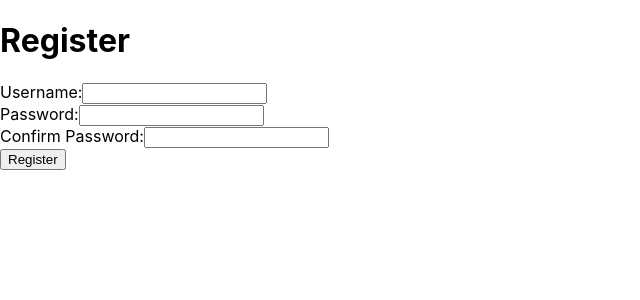
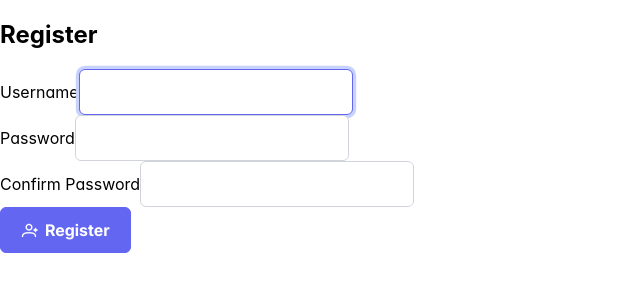
Before and after one commit to fefumo/PrecisionArc-frontend, a React (Create React App) app: page /register in a window 1280 px wide. Shown: the top 300 px of the page, without its empty margins (0-640 px from the left). Built offline with nearby package versions, Linux system fonts and the light colour scheme.

Commit message:
changed welcome page to primefaces

```diff
--- a/package.json
+++ b/package.json
@@ -8,6 +8,9 @@
     "@testing-library/react": "^13.4.0",
     "@testing-library/user-event": "^13.5.0",
     "axios": "^1.7.9",
+    "primeflex": "^3.3.1",
+    "primeicons": "^7.0.0",
+    "primereact": "^10.8.5",
     "react": "^18.3.1",
     "react-dom": "^18.3.1",
     "react-redux": "^9.1.2",
--- a/src/components/LoginForm.js
+++ b/src/components/LoginForm.js
@@ -2,63 +2,74 @@ import React, { useState } from "react";
 import { loginUser } from "../services/auth-api";
 import { useDispatch } from "react-redux";
 import { setToken } from "../services/store";
-import { useNavigate } from "react-router-dom";
+// import { useNavigate } from "react-router-dom";
+import { Button } from 'primereact/button';
+import { InputText } from 'primereact/inputtext';
+import { Password } from 'primereact/password';
 
 function LoginForm() {
     const [username, setUsername] = useState("");
     const [password, setPassword] = useState("");
     const [error, setError] = useState(null);
     const dispatch = useDispatch();
-    const navigate = useNavigate();
+    // const navigate = useNavigate();
 
-    const handleSubmit= async (e) => {
+    const handleSubmit = async (e) => {
         e.preventDefault();
         setError(null);
 
-        try{
+        try {
             const response = await loginUser(username, password);
-            console.log("succsessful login: ", response.data);
+            console.log("Successful login: ", response.data);
             const { token } = response.data;
             dispatch(setToken(token));
-            alert("you are logged in");
-            navigate("/mainpage");
-
-        } catch(err){
+            alert("You are logged in");
+        } catch (err) {
             console.error("Login failed:", err.response?.data || err.message);
             setError(err.response?.data?.message || "Login failed.");
         }
-    }
+    };
 
     return (
-        <>
-        <div>
+        <div className="p-d-flex p-flex-column p-align-center p-mt-5">
+            <div className="card">
+                <h2>Login</h2>
                 <form onSubmit={handleSubmit}>
-                <div>
-                    <label htmlFor='username'>Username: </label>
-                    <input
-                        type="username"
-                        name='username'
+                    <div className="p-field">
+                        <label htmlFor="username">Username</label>
+                        <InputText
+                            id="username"
                             value={username}
                             onChange={(e) => setUsername(e.target.value)}
+                            required
+                            autoFocus
                         />
                     </div>
-                <div>
-                    <label htmlFor='password'>Password: </label>
-                    <input
-                        type="password"
-                        name='password'
+
+                    <div className="p-field">
+                        <label htmlFor="password">Password</label>
+                        <Password
+                            id="password"
                             value={password}
                             onChange={(e) => setPassword(e.target.value)}
+                            required
                         />
                     </div>
-                <div>
-                    <button type="submit">Submit</button>
+
+                    <div className="p-field">
+                        <Button
+                            label="Login"
+                            icon="pi pi-sign-in"
+                            type="submit"
+                            className="p-button-success"
+                        />
                     </div>
+
                     {error && <p style={{ color: "red" }}>{error}</p>}
                 </form>
             </div>
-        </>
-    )
-};
+        </div>
+    );
+}
 
 export default LoginForm;
--- a/src/components/RegisterForm.js
+++ b/src/components/RegisterForm.js
@@ -1,5 +1,8 @@
 import React, { useState } from 'react';
-import { useNavigate } from 'react-router-dom'; // Для навигации после успешной регистрации
+import { Button } from 'primereact/button';
+import { InputText } from 'primereact/inputtext';
+import { Password } from 'primereact/password';
+import { useNavigate } from 'react-router-dom';
 import { registerUser } from '../services/auth-api';
 
 function RegisterForm() {
@@ -18,60 +21,64 @@ function RegisterForm() {
             return;
         }
 
-        if (username && password) {
-            try{
-                const response = await registerUser(username,password);
+        try {
+            const response = await registerUser(username, password);
             console.log("Registration successful for", username);
-                navigate('/'); // go to welcomepage
-            }catch(err){
+            navigate('/'); // Перенаправляем на страницу логина
+        } catch (err) {
             console.error("Registration failed:", err.response?.data || err.message);
             setError(err.response?.data?.message || "Registration failed.");
-            }
-
-        } else {
-            setError("All fields are required.");
         }
     };
 
     return (
-        <div>
-            <h1>Register</h1>
+        <div className="p-d-flex p-flex-column p-align-center p-mt-5">
+            <div className="card">
+                <h2>Register</h2>
                 <form onSubmit={handleSubmit}>
-                <div>
-                    <label htmlFor="username">Username:</label>
-                    <input
-                        type="text"
+                    <div className="p-field">
+                        <label htmlFor="username">Username</label>
+                        <InputText
                             id="username"
                             value={username}
                             onChange={(e) => setUsername(e.target.value)}
                             required
+                            autoFocus
                         />
                     </div>
-                <div>
-                    <label htmlFor="password">Password:</label>
-                    <input
-                        type="password"
+
+                    <div className="p-field">
+                        <label htmlFor="password">Password</label>
+                        <Password
                             id="password"
                             value={password}
                             onChange={(e) => setPassword(e.target.value)}
                             required
                         />
                     </div>
-                <div>
-                    <label htmlFor="confirmPassword">Confirm Password:</label>
-                    <input
-                        type="password"
+
+                    <div className="p-field">
+                        <label htmlFor="confirmPassword">Confirm Password</label>
+                        <Password
                             id="confirmPassword"
                             value={confirmPassword}
                             onChange={(e) => setConfirmPassword(e.target.value)}
                             required
                         />
                     </div>
-                <div>
-                    <button type="submit">Register</button>
+
+                    <div className="p-field">
+                        <Button
+                            label="Register"
+                            icon="pi pi-user-plus"
+                            type="submit"
+                            className="p-button-primary"
+                        />
                     </div>
+
                     {error && <p style={{ color: "red" }}>{error}</p>}
                 </form>
+            </div>
         </div>
     );
 }
--- a/src/index.js
+++ b/src/index.js
@@ -2,6 +2,10 @@ import React from 'react';
 import ReactDOM from 'react-dom/client';
 import './styles/index.css';
 import App from './App';
+import 'primereact/resources/themes/lara-light-indigo/theme.css';
+import 'primereact/resources/primereact.min.css';
+import 'primeicons/primeicons.css';
+
 
 const root = ReactDOM.createRoot(document.getElementById('root'));
 root.render(
```
Also changed, not shown: 1 other file (tests, documents, lock files or other folders). Lines whose indentation alone changed are shown as unchanged.
